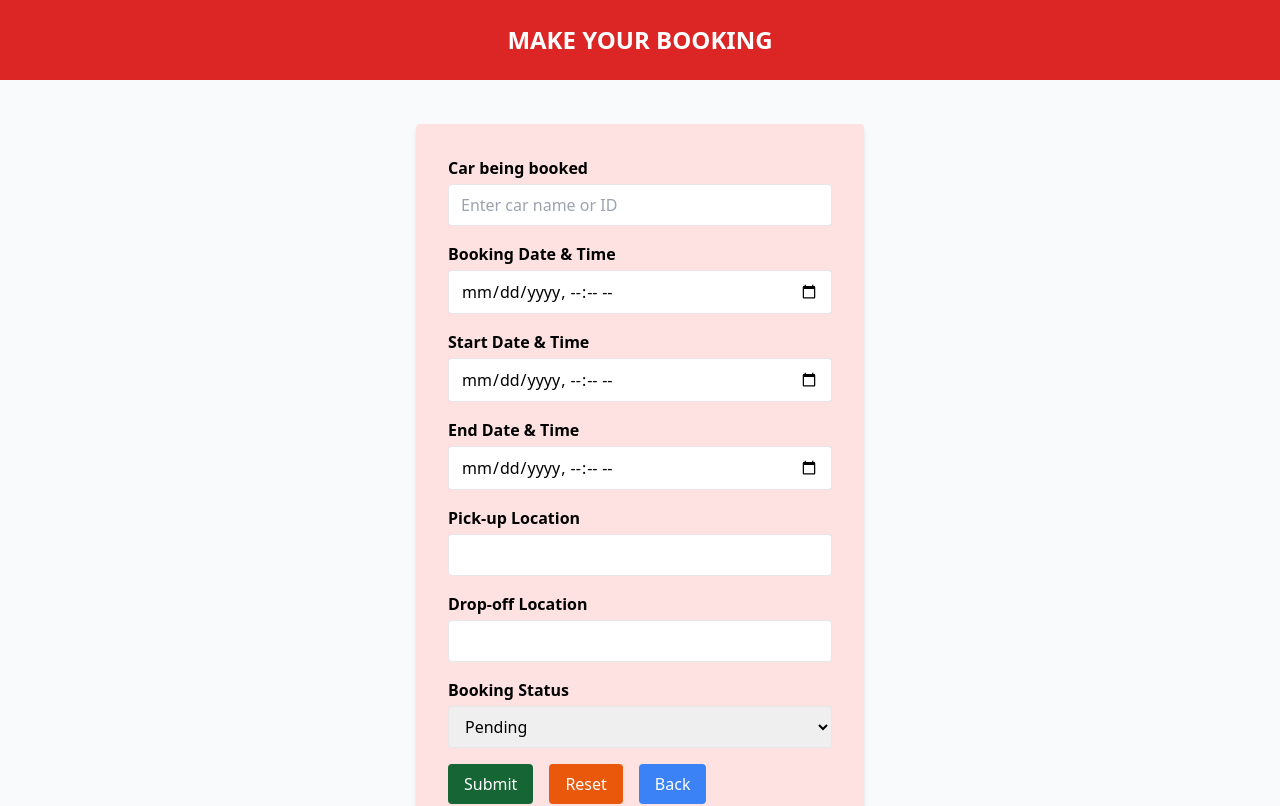
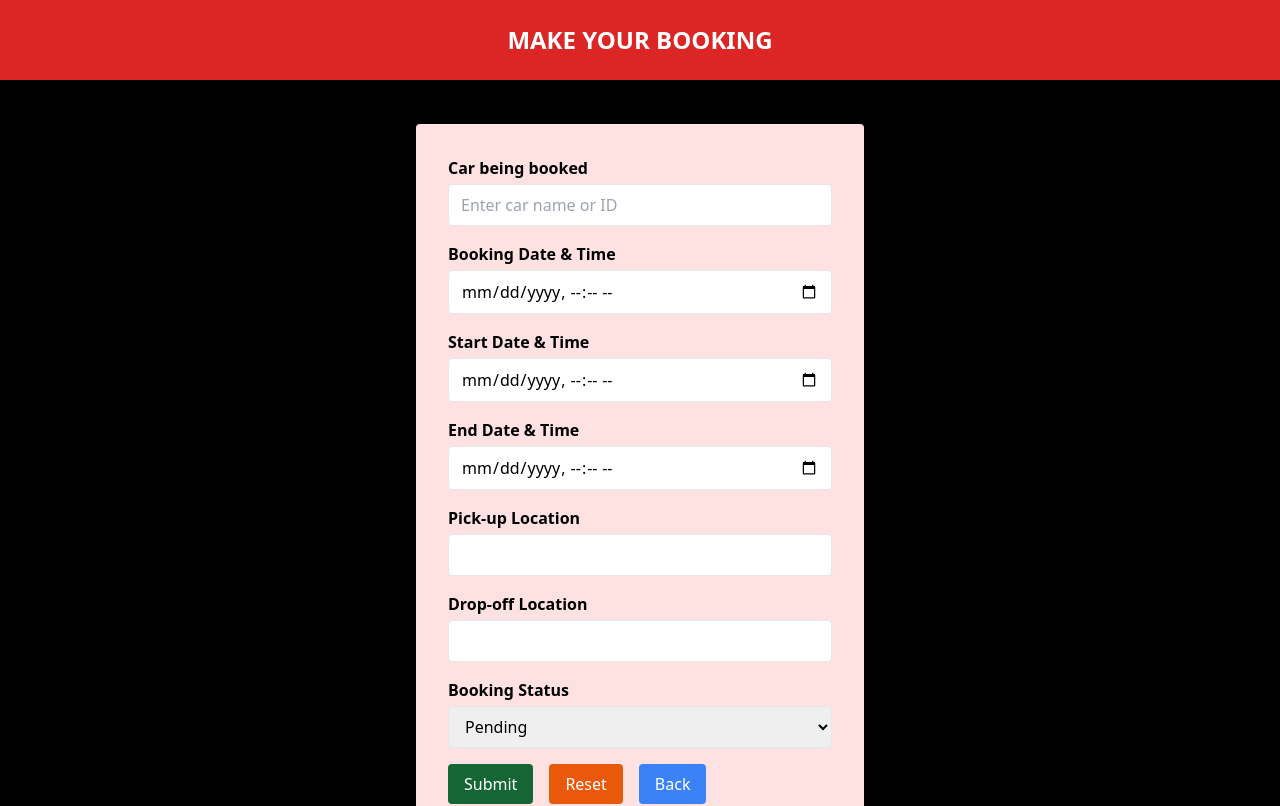
Before and after one commit to lisazumana03/lgs-car-hire-frontend, a React (Vite) app: page /make-booking in a window 1280 px wide. Shown: the top 806 px of the page. Built offline with nearby package versions, Linux system fonts and the light colour scheme.

Commit message:
file incoming

```diff
--- a/src/pages/Reservation/Booking/BookingForm.jsx
+++ b/src/pages/Reservation/Booking/BookingForm.jsx
@@ -50,7 +50,7 @@
     };
 
     return (
-        <div className="flex flex-col items-center justify-center min-h-screen bg-gray-50">
+        <div className="flex flex-col items-center justify-center min-h-screen bg-black">
             {message && <p className="mb-4 text-green-700 font-semibold">{message}</p>}
             <form onSubmit={handleSubmit} className="bg-red-100 p-8 rounded shadow-md w-full max-w-md">
                 <div className="mb-4">
```
